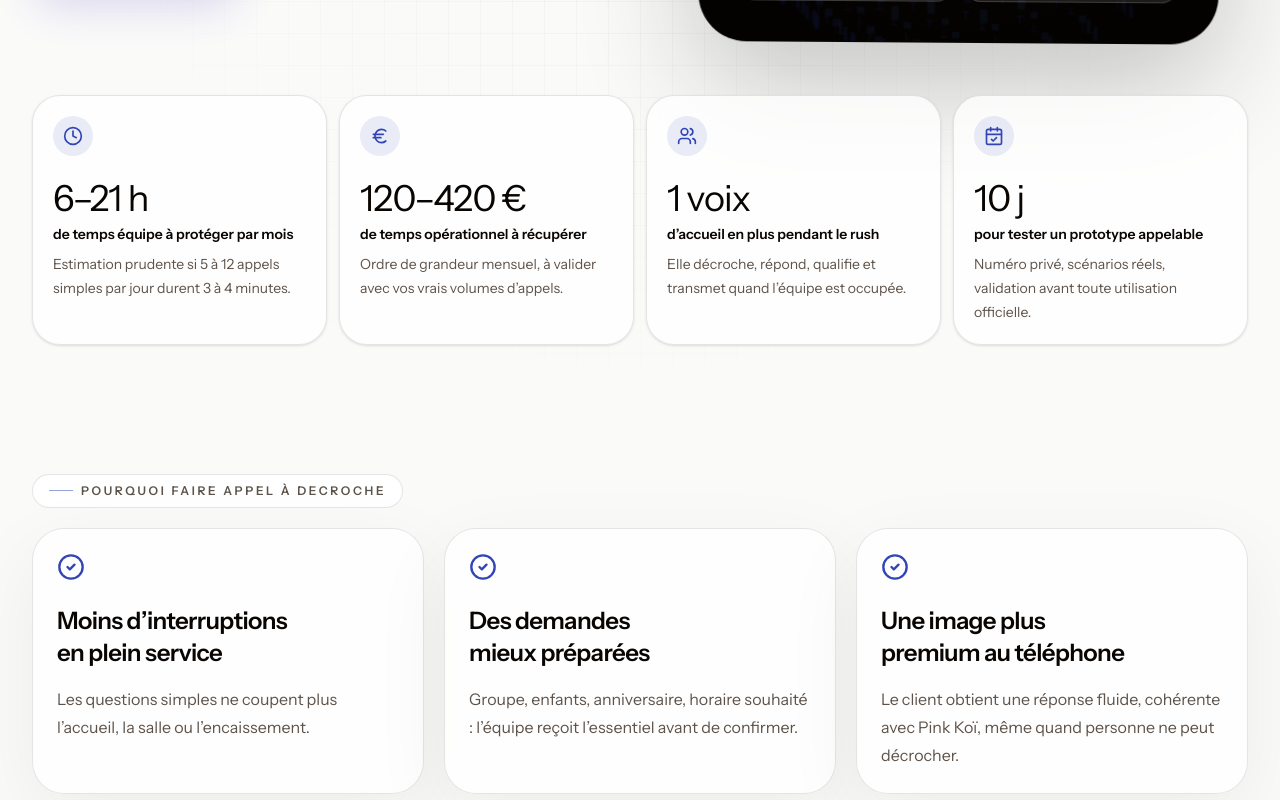
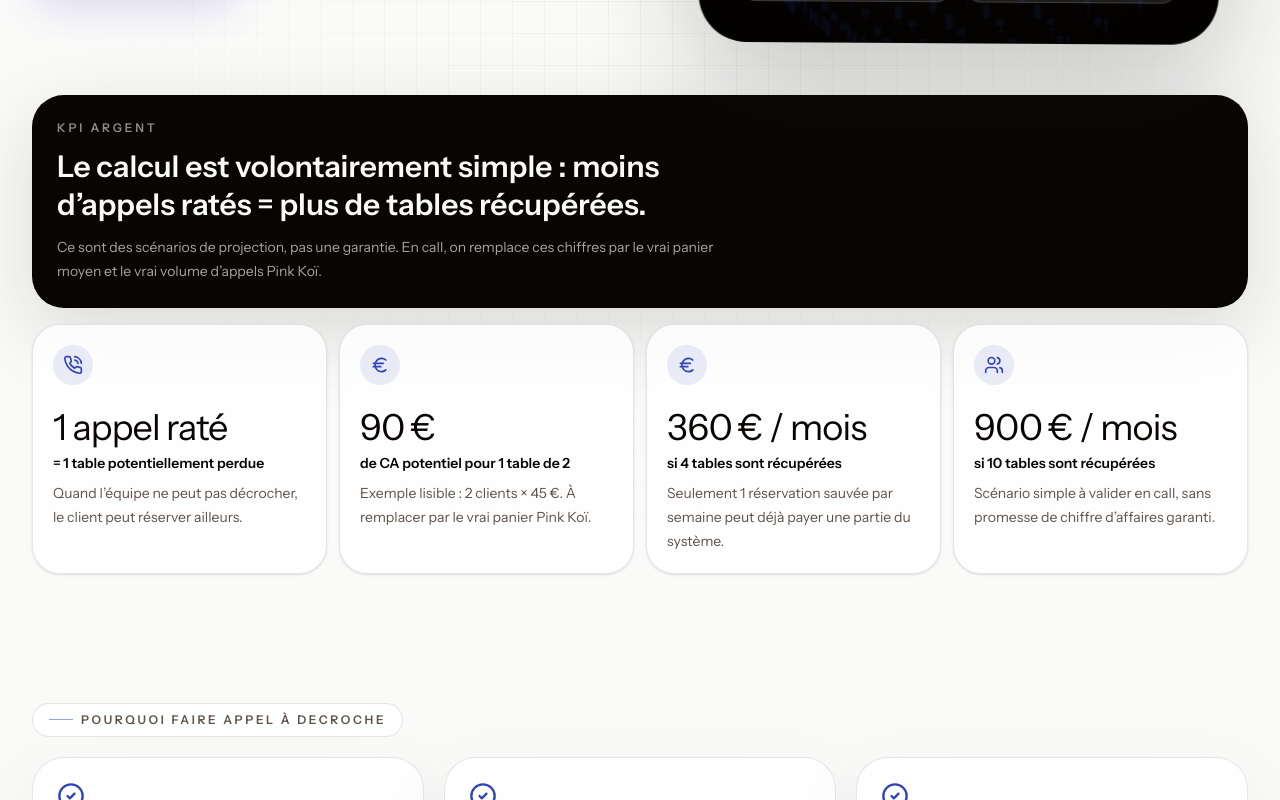
Before and after one commit to suteiku/decroche-agency-landing, a Next.js app: page /audit/assistant-vocal-restaurant in a window 1280 px wide. Shown: the part 740-1540 px from the top of the page. Built offline with nearby package versions, Linux system fonts and the light colour scheme.

Commit message:
feat: make Pink Koi KPIs revenue-focused

```diff
--- a/app/audit/assistant-vocal-restaurant/page.tsx
+++ b/app/audit/assistant-vocal-restaurant/page.tsx
@@ -3,9 +3,7 @@ import Link from "next/link"
 import type { ReactNode } from "react"
 import {
   ArrowRight,
-  CalendarCheck,
   CheckCircle2,
-  Clock,
   Euro,
   Headphones,
   PhoneCall,
@@ -21,7 +19,7 @@ import { safeExternalRel, site } from "@/lib/site"
 export const metadata: Metadata = {
   title: "Decroche Agency × Pink Koï — Assistant vocal",
   description:
-    "Une page courte pour montrer ce que Pink Koï peut gagner avec un assistant vocal qui décroche les appels simples.",
+    "Une page courte pour montrer le chiffre d’affaires potentiel que Pink Koï peut récupérer avec un assistant vocal téléphonique.",
   robots: {
     index: false,
     follow: false,
@@ -30,43 +28,43 @@ export const metadata: Metadata = {
 
 const impactKpis = [
   {
-    value: "6–21 h",
-    label: "de temps équipe à protéger par mois",
-    note: "Estimation prudente si 5 à 12 appels simples par jour durent 3 à 4 minutes.",
-    icon: Clock,
+    value: "1 appel raté",
+    label: "= 1 table potentiellement perdue",
+    note: "Quand l’équipe ne peut pas décrocher, le client peut réserver ailleurs.",
+    icon: PhoneCall,
   },
   {
-    value: "120–420 €",
-    label: "de temps opérationnel à récupérer",
-    note: "Ordre de grandeur mensuel, à valider avec vos vrais volumes d’appels.",
+    value: "90 €",
+    label: "de CA potentiel pour 1 table de 2",
+    note: "Exemple lisible : 2 clients × 45 €. À remplacer par le vrai panier Pink Koï.",
     icon: Euro,
   },
   {
-    value: "1 voix",
-    label: "d’accueil en plus pendant le rush",
-    note: "Elle décroche, répond, qualifie et transmet quand l’équipe est occupée.",
-    icon: Users,
+    value: "360 € / mois",
+    label: "si 4 tables sont récupérées",
+    note: "Seulement 1 réservation sauvée par semaine peut déjà payer une partie du système.",
+    icon: Euro,
   },
   {
-    value: "10 j",
-    label: "pour tester un prototype appelable",
-    note: "Numéro privé, scénarios réels, validation avant toute utilisation officielle.",
-    icon: CalendarCheck,
+    value: "900 € / mois",
+    label: "si 10 tables sont récupérées",
+    note: "Scénario simple à valider en call, sans promesse de chiffre d’affaires garanti.",
+    icon: Users,
   },
 ]
 
 const businessGains = [
   {
-    title: "Moins d’interruptions en plein service",
-    text: "Les questions simples ne coupent plus l’accueil, la salle ou l’encaissement.",
+    title: "Plus de réservations récupérées",
+    text: "L’assistant décroche quand l’équipe est prise, pour éviter qu’un client motivé parte réserver ailleurs.",
   },
   {
-    title: "Des demandes mieux préparées",
-    text: "Groupe, enfants, anniversaire, horaire souhaité : l’équipe reçoit l’essentiel avant de confirmer.",
+    title: "Plus de CA potentiel protégé",
+    text: "Chaque table sauvée devient un calcul clair : nombre de couverts × panier moyen × réservations récupérées.",
   },
   {
-    title: "Une image plus premium au téléphone",
-    text: "Le client obtient une réponse fluide, cohérente avec Pink Koï, même quand personne ne peut décrocher.",
+    title: "Moins de pertes invisibles",
+    text: "Aujourd’hui, un appel non décroché ne laisse souvent aucune trace. Demain, il devient une demande qualifiée.",
   },
 ]
 
@@ -147,7 +145,7 @@ export default function VoiceRestaurantAuditPage() {
               <span className="font-display text-xl leading-none">Pink Koï</span>
             </div>
             <div className="text-sm leading-6 text-muted-foreground">
-              Une page courte pour se projeter : ce que Pink Koï peut gagner avec un accueil vocal qui décroche les appels simples.
+              Une page courte pour se projeter : les tables et le chiffre d’affaires potentiel que Pink Koï peut récupérer au téléphone.
             </div>
           </div>
 
@@ -157,8 +155,8 @@ export default function VoiceRestaurantAuditPage() {
                 Une personne en plus au téléphone, sans recruter.
               </h1>
               <p className="mt-7 max-w-2xl text-lg leading-8 text-muted-foreground sm:text-xl">
-                Votre site donne déjà envie. Le sujet n’est pas de refaire la vitrine : c’est de décrocher plus souvent,
-                répondre plus vite et laisser l’équipe concentrée sur les clients en salle.
+                Votre site donne déjà envie. Le vrai sujet, c’est l’argent perdu quand un appel de réservation n’est pas décroché :
+                l’assistant répond, récupère la demande et laisse l’équipe confirmer.
               </p>
               <div className="mt-8 flex flex-col gap-3 sm:flex-row">
                 <Button asChild size="lg" className="group">
@@ -206,7 +204,17 @@ export default function VoiceRestaurantAuditPage() {
             </div>
           </div>
 
-          <div className="mt-12 grid gap-3 md:grid-cols-4" aria-label="KPI d’impact Pink Koï">
+          <div className="mt-12 rounded-[2rem] border border-foreground/10 bg-foreground p-6 text-background shadow-[0_24px_80px_rgba(19,19,14,0.14)]">
+            <div className="text-xs font-semibold uppercase tracking-[0.24em] text-background/55">KPI argent</div>
+            <p className="mt-3 max-w-3xl text-2xl font-semibold leading-tight text-balance sm:text-3xl">
+              Le calcul est volontairement simple : moins d’appels ratés = plus de tables récupérées.
+            </p>
+            <p className="mt-3 max-w-2xl text-sm leading-6 text-background/65">
+              Ce sont des scénarios de projection, pas une garantie. En call, on remplace ces chiffres par le vrai panier moyen et le vrai volume d’appels Pink Koï.
+            </p>
+          </div>
+
+          <div className="mt-4 grid gap-3 md:grid-cols-4" aria-label="KPI argent Pink Koï">
             {impactKpis.map((metric, index) => {
               const Icon = metric.icon
               return (
```
